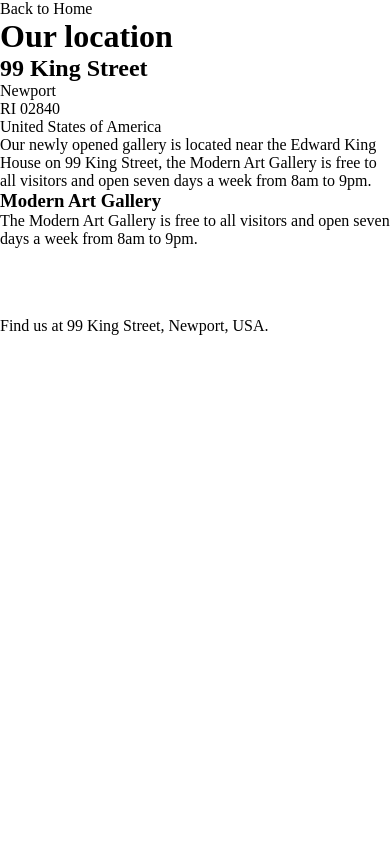
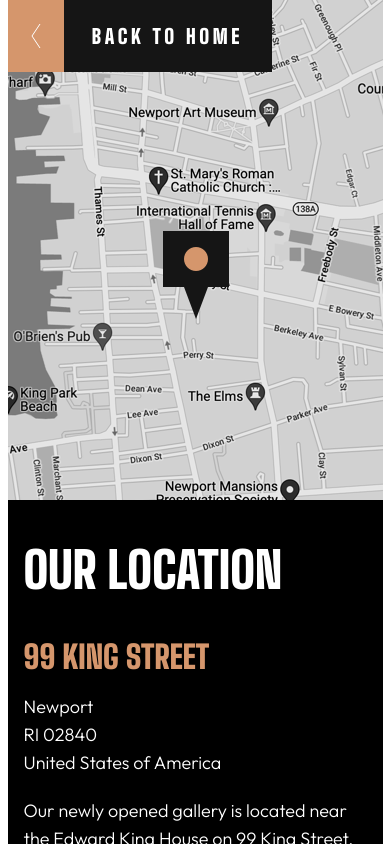
Before and after one commit to giorgi-gagnidze/art-gallery-website, a plain HTML site: page location.html in a window 390 px wide. Shown: the top 844 px of the page. Drawn offline with Linux system fonts and the light colour scheme.

Commit message:
Location page mobile markup ready

```diff
--- a/CSS/style.css
+++ b/CSS/style.css
@@ -3,3 +3,128 @@
   padding: 0;
   box-sizing: border-box;
 }
+
+body {
+  /* min-width: 100vh; */
+  display: flex;
+  justify-content: center;
+  font-family: "Big Shoulders Display", Verdana;
+}
+
+.main-container {
+  max-width: 375px;
+}
+
+/* Header */
+
+.location-container {
+  background-image: url(../assets/mobile/image-map.png);
+  height: 500px;
+  background-repeat: no-repeat;
+}
+
+.button-container {
+  width: 274px;
+  height: 72px;
+  display: flex;
+}
+
+.button-container__array {
+  width: 56px;
+  background-color: #d5966c;
+  display: flex;
+  justify-content: center;
+  align-items: center;
+}
+
+.button-container__text {
+  width: 208px;
+  background-color: #151515;
+  display: flex;
+  justify-content: center;
+  align-items: center;
+}
+
+.button__text {
+  font-weight: 800;
+  font-size: 20px;
+  line-height: 24px;
+  color: #ffffff;
+  letter-spacing: 3.63636px;
+  text-transform: uppercase;
+}
+
+/* Article */
+
+.main-article {
+  background-color: #000000;
+  padding: 48px 16px 56px 16px;
+}
+
+.main-article__heading {
+  font-weight: 900;
+  font-size: 50px;
+  line-height: 45px;
+  text-transform: uppercase;
+  color: #ffffff;
+  margin-bottom: 48px;
+}
+
+.main-article__heading-2 {
+  font-weight: 900;
+  font-size: 32px;
+  line-height: 32px;
+  text-transform: uppercase;
+  color: #d5966c;
+  margin-bottom: 20px;
+}
+
+.main-article__location {
+  font-family: "Outfit";
+  font-weight: 300;
+  font-size: 18px;
+  line-height: 28px;
+  color: #ffffff;
+  margin-bottom: 20px;
+}
+
+.main-article__text {
+  font-family: "Outfit";
+  font-weight: 300;
+  font-size: 18px;
+  line-height: 28px;
+  color: #ffffff;
+}
+
+.main-footer {
+  background-color: #d5966c;
+}
+
+.main-footer__container {
+  padding: 48px 30px;
+}
+
+.main-footer__heading {
+  font-size: 24px;
+  text-transform: uppercase;
+  margin-bottom: 38px;
+}
+
+.main-footer__text {
+  font-family: "Outfit";
+  font-weight: 300;
+  font-size: 16px;
+  line-height: 26px;
+  color: #151515;
+  margin-bottom: 38px;
+}
+
+.social-list {
+  list-style: none;
+  display: flex;
+}
+
+.social-list__item {
+  margin-right: 20px;
+  font-size: 24px;
+}
--- a/location.html
+++ b/location.html
@@ -6,6 +6,10 @@
     <link
       href="https://fonts.googleapis.com/css2?family=Big+Shoulders+Display:wght@900&family=Outfit:wght@300&display=swap"
       rel="stylesheet"
+    />
+    <link
+      rel="stylesheet"
+      href="https://maxcdn.bootstrapcdn.com/font-awesome/4.7.0/css/font-awesome.min.css"
     />
     <link rel="stylesheet" href="./CSS/style.css" />
     <link
@@ -18,46 +22,56 @@
     <title>Frontend Mentor | Art gallery website</title>
   </head>
   <body>
-    <main>
-      <main>
-        <div>
-          <div>
-            <div></div>
-            <div>
-              <p>Back to Home</p>
-            </div>
+    <main class="main-container">
+      <header class="location-container">
+        <div class="button-container">
+          <div class="button-container__array">
+            <img src="./assets/icon-arrow-left.svg" alt="arrow left" />
+          </div>
+          <div class="button-container__text">
+            <p class="button__text">Back to Home</p>
           </div>
         </div>
+      </header>
+      <section class="main-article">
+        <h1 class="main-article__heading">Our location</h1>
         <div>
-          <h1>Our location</h1>
-          <div>
-            <h2>99 King Street</h2>
-            <p>Newport<br />RI 02840<br />United States of America</p>
-            <p>
-              Our newly opened gallery is located near the Edward King House on
-              99 King Street, the Modern Art Gallery is free to all visitors and
-              open seven days a week from 8am to 9pm.
-            </p>
-          </div>
+          <h2 class="main-article__heading-2">99 King Street</h2>
+          <p class="main-article__location">
+            Newport<br />RI 02840<br />United States of America
+          </p>
+          <p class="main-article__text">
+            Our newly opened gallery is located near the Edward King House on 99
+            King Street, the Modern Art Gallery is free to all visitors and open
+            seven days a week from 8am to 9pm.
+          </p>
         </div>
-        <div>
-          <div>
-            <h3>Modern Art Gallery</h3>
-            <p>
-              The Modern Art Gallery is free to all visitors and open seven days
-              a week from 8am to 9pm.
-            </p>
-          </div>
-          <div>
-            <ul>
-              <li><img src="./assets/icon-facebook.svg" alt="" /></li>
-              <li><img src="./assets/icon-instagram.svg" alt="" /></li>
-              <li><img src="./assets/icon-twitter.svg" alt="" /></li>
-            </ul>
-          </div>
-        </div>
-      </main>
+      </section>
+      <footer class="main-footer">
+        <div class="main-footer__container">
+          <h3 class="main-footer__heading">
+            Modern<br />
+            Art Gallery
+          </h3>
+          <p class="main-footer__text">
+            The Modern Art Gallery is free to all visitors and open seven days a
+            week from 8am to 9pm.
+          </p>
+        <!-- </div> -->
+        <div class="social-container">
+          <ul class="social-list">
+            <li class="social-list__item">
+              <i class="fa fa-facebook-official"></i>
+            </li>
+            <li class="social-list__item">
+              <i class="fa fa-instagram"></i>
+            </li>
+            <li class="social-list__item">
+              <i class="fa fa-twitter"></i>
+            </li>
+          </ul>
+        <!-- </div> -->
+      </footer>
     </main>
-    Find us at 99 King Street, Newport, USA.
   </body>
 </html>
```
